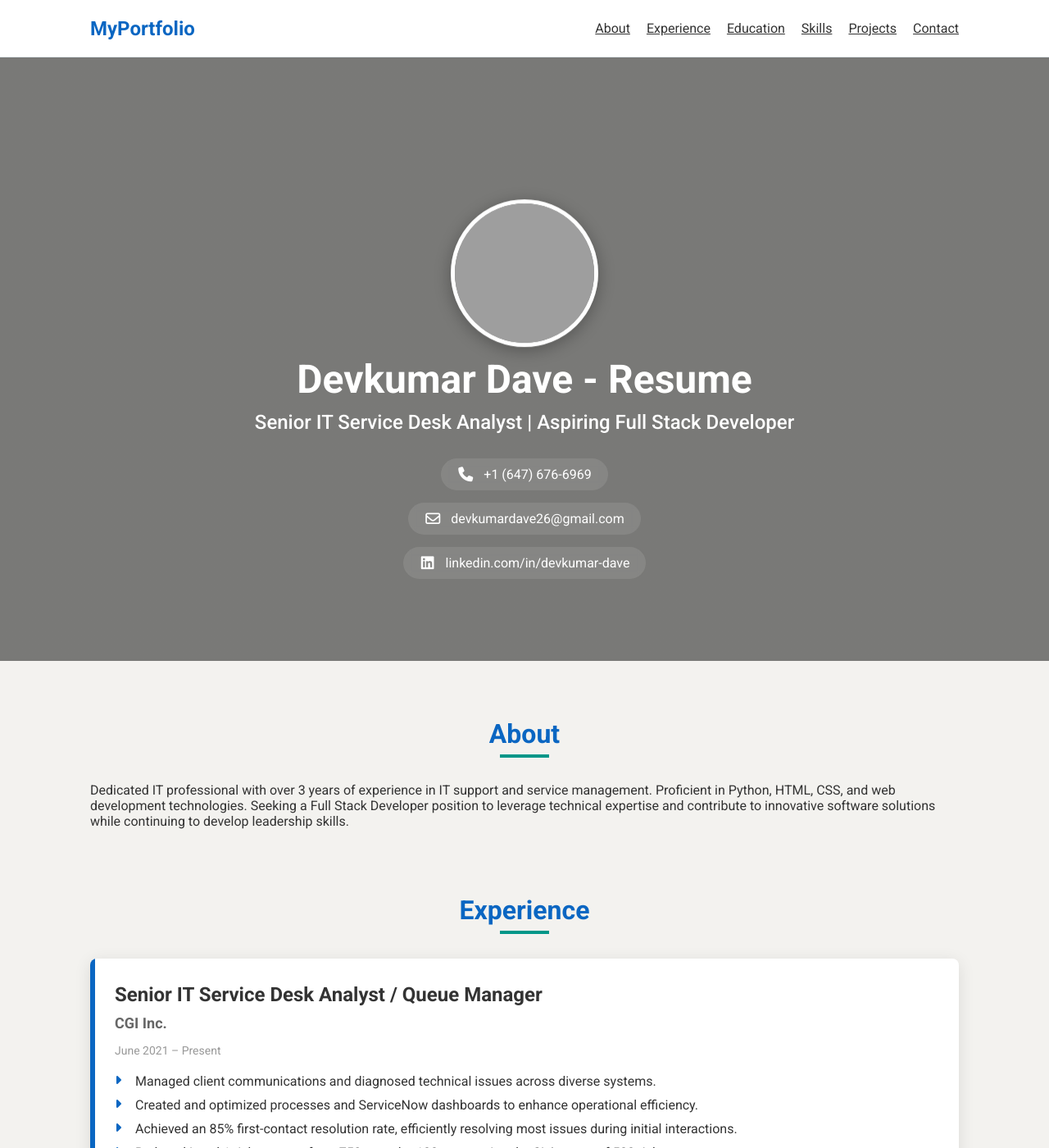
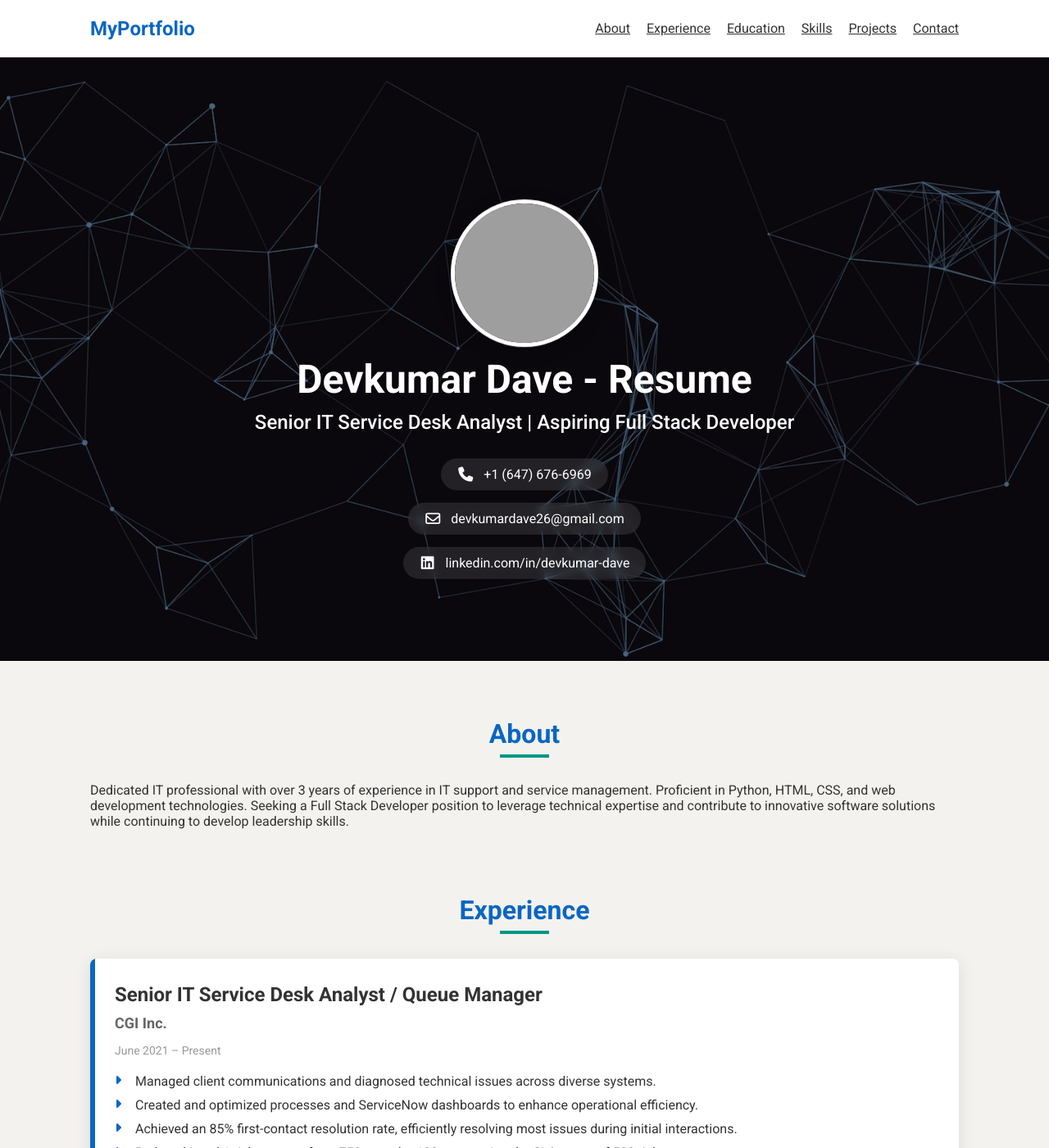
Before and after one commit to devdave666/resume, a Jekyll site: the page built from index.md, in a window 1280 px wide and 1400 px high. Shown: the whole window at 82% size. Built offline with Jekyll 4.4.1, drawn with Linux system fonts in a browser that asks for light colours; nearby versions of some CDN libraries; grey boxes are pictures that could not be loaded.

Commit message:
Update styles.css

```diff
--- a/assets/css/styles.css
+++ b/assets/css/styles.css
@@ -84,12 +84,12 @@ nav ul li a:hover {
             rgba(0, 0, 0, 0.5),
             rgba(0, 0, 0, 0.5)
         ),
-        url('{{ site.baseurl }}/assets/images/background.jpg') center/cover fixed;
+        url('/assets/images/background.jpg') center/cover fixed;
     color: #fff;
     text-align: center;
     padding: 150px 20px 100px;
     overflow: visible;
-    margin-top: 70px; /* Add margin to push down from the fixed nav bar */
+    margin-top: 70px;
 }
 
 .profile-header h1 {
```
